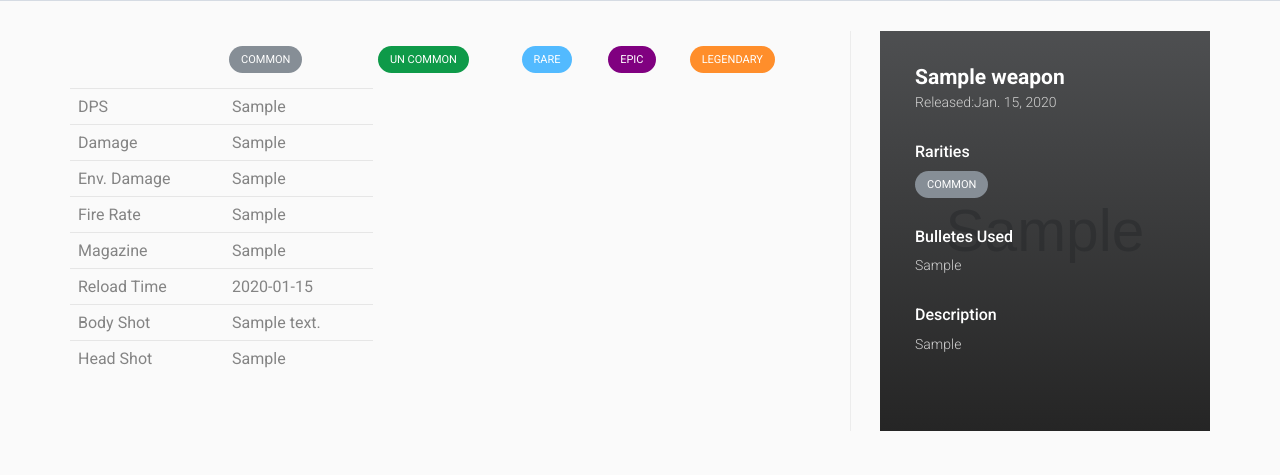
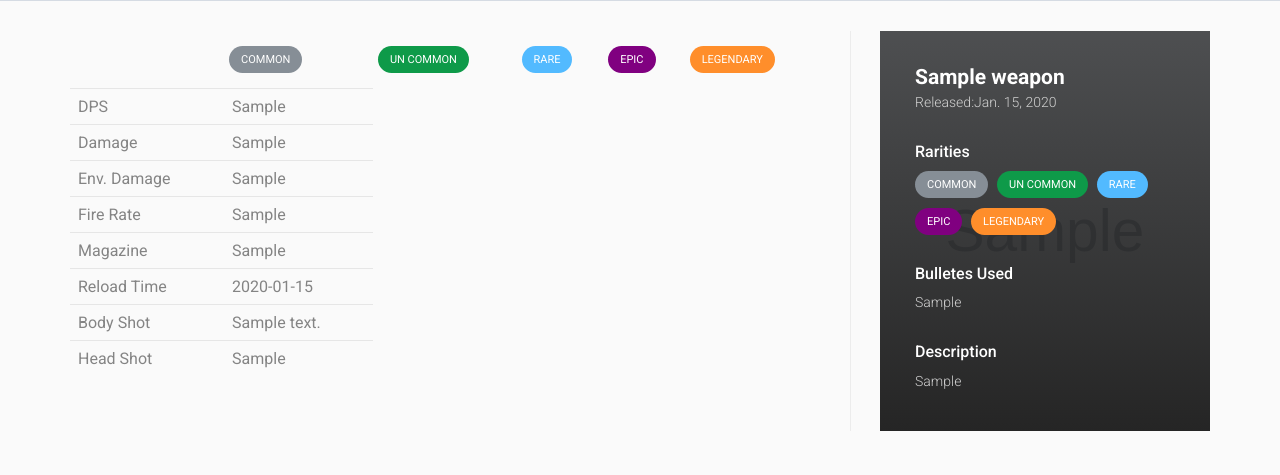
Before and after one commit to waleedramzan/fortnite, a Django app: page /fortnite/weapon_specifications/1/ in a window 1280 px wide. Shown: the part 411-886 px from the top of the page. Run offline with Django 3.2, Linux system fonts and the light colour scheme; tables that the repository leaves empty hold one stand-in row (values such as "Sample post"); grey boxes marked "Sample" are stand-in pictures; some libraries are stand-ins or nearby versions.

Commit message:
weapon_specifications fix

```diff
--- a/fortniteApp/models.py
+++ b/fortniteApp/models.py
@@ -23,8 +23,8 @@ class Cosmetics(models.Model):
     title = models.CharField(max_length=100)
     type = models.CharField(max_length=20,default='type')
     rarity = models.CharField(max_length=9, choices=RARITY_CHOICES, default='EPIC')
-    obtained = models.CharField(max_length=20,default='obtained')
-    decsription = models.CharField(max_length=500)
+    obtained = models.CharField(max_length=5000,default='obtained')
+    # decsription = models.CharField(max_length=500)
     image = models.ImageField(upload_to='cosmetics_images')
     created_at = models.DateTimeField(auto_now_add=True)
     updated_at = models.DateTimeField(auto_now=True)
@@ -135,8 +135,6 @@ class Media(models.Model):
     title = models.CharField(max_length=100)
     decsription = models.CharField(max_length=500)
     type = models.CharField(max_length=20, default='type')
-    # rarity = models.CharField(max_length=9, choices=RARITY_CHOICES, default='EPIC')
-    # obtained = models.CharField(max_length=20, default='obtained')
     image = models.ImageField(upload_to='media_images', null=True, blank=True)
     video = models.FileField(upload_to='media_videos', null=True, blank=True)
     created_at = models.DateTimeField(auto_now_add=True)
@@ -167,12 +165,8 @@ class MainPageBlog(models.Model):
 
 class MediaPageBanner(models.Model):
     title = models.CharField(max_length=200)
-    # type = models.CharField(max_length=20,default='type')
-    # rarity = models.CharField(max_length=9,choices=RARITY_CHOICES, default='grey')
-    # obtained = models.CharField(max_length=20,default='abc')
     image = models.ImageField(upload_to='media_banners')
     description = models.CharField(max_length=250)
-    # expiry_date = models.DateTimeField()
     created_at = models.DateTimeField(auto_now_add=True)
     updated_at = models.DateTimeField(auto_now=True)
 
--- a/fortniteApp/templates/weapon_specifications.html
+++ b/fortniteApp/templates/weapon_specifications.html
@@ -126,57 +126,87 @@
                   <h5>Rarities</h5>
                 <div class="rarity_custom_ul">
                     <ul class="">
-                    {% if weapon_details|length == 1 %}
+
                         <li>
-                            <a href="#"><span class="badge badge-secondary">Common</span></a>
-                        </li>
-                    {% elif weapon_details|length == 2 %}
-                        <li>
-                            <a href="#"><span class="badge badge-secondary">Common</span></a>
+                            <a href="#"><span class="badge badge-secondary" id="1">Common</span></a>
                         </li>
                         <li>
-                            <a href="#"><span class="badge badge-success">Un Common</span></a>
-                        </li>
-                    {% elif weapon_details|length == 3 %}
-                        <li>
-                            <a href="#"><span class="badge badge-secondary">Common</span></a>
+                            <a href="#"><span class="badge badge-success"id="2">Un Common</span></a>
                         </li>
                         <li>
-                            <a href="#"><span class="badge badge-success">Un Common</span></a>
+                            <a href="#"><span class="badge badge-info" id="3">Rare</span></a>
                         </li>
                         <li>
-                            <a href="#"><span class="badge badge-info">Rare</span></a>
-                        </li>
-                    {% elif weapon_details|length == 4 %}
-                        <li>
-                            <a href="#"><span class="badge badge-secondary">Common</span></a>
+                            <a href="#"><span class="badge badge-warning" style="margin-top: 10px; background-color: purple" id="4">Epic</span></a>
                         </li>
                         <li>
-                            <a href="#"><span class="badge badge-success">Un Common</span></a>
+                            <a href="#"><span class="badge badge-warning" id="5">Legendary</span></a>
                         </li>
-                        <li>
-                            <a href="#"><span class="badge badge-info">Rare</span></a>
-                        </li>
-                        <li>
-                            <a href="#"><span class="badge badge-warning"style="margin-top: 10px; background-color: purple">Epic</span></a>
-                        </li>
-                    {% elif weapon_details|length == 5 %}
-                        <li>
-                            <a href="#"><span class="badge badge-secondary">Common</span></a>
-                        </li>
-                        <li>
-                            <a href="#"><span class="badge badge-success">Un Common</span></a>
-                        </li>
-                        <li>
-                            <a href="#"><span class="badge badge-info">Rare</span></a>
-                        </li>
-                        <li>
-                            <a href="#"><span class="badge badge-warning" style="margin-top: 10px; background-color: purple">Epic</span></a>
-                        </li>
-                        <li>
-                            <a href="#"><span class="badge badge-warning">Legendary</span></a>
-                        </li>
-                    {% endif %}
+
+{#                    {% if new_object %}#}
+{#                        {% for something in new_object %}#}
+{##}
+{#                            {% if something.weapon_rarity_type == 1%}#}
+{##}
+{#                            {% endif %}#}
+{##}
+{##}
+{#                        {% endfor %}#}
+{##}
+{#                    {% endif %}#}
+
+
+{#                    {% if weapon_details|length == 1 %}#}
+{#                        <li>#}
+{#                            <a href="#"><span class="badge badge-secondary">Common</span></a>#}
+{#                        </li>#}
+{#                    {% elif weapon_details|length == 2 %}#}
+{#                        <li>#}
+{#                            <a href="#"><span class="badge badge-secondary">Common</span></a>#}
+{#                        </li>#}
+{#                        <li>#}
+{#                            <a href="#"><span class="badge badge-success">Un Common</span></a>#}
+{#                        </li>#}
+{#                    {% elif weapon_details|length == 3 %}#}
+{#                        <li>#}
+{#                            <a href="#"><span class="badge badge-secondary">Common</span></a>#}
+{#                        </li>#}
+{#                        <li>#}
+{#                            <a href="#"><span class="badge badge-success">Un Common</span></a>#}
+{#                        </li>#}
+{#                        <li>#}
+{#                            <a href="#"><span class="badge badge-info">Rare</span></a>#}
+{#                        </li>#}
+{#                    {% elif weapon_details|length == 4 %}#}
+{#                        <li>#}
+{#                            <a href="#"><span class="badge badge-secondary">Common</span></a>#}
+{#                        </li>#}
+{#                        <li>#}
+{#                            <a href="#"><span class="badge badge-success">Un Common</span></a>#}
+{#                        </li>#}
+{#                        <li>#}
+{#                            <a href="#"><span class="badge badge-info">Rare</span></a>#}
+{#                        </li>#}
+{#                        <li>#}
+{#                            <a href="#"><span class="badge badge-warning"style="margin-top: 10px; background-color: purple">Epic</span></a>#}
+{#                        </li>#}
+{#                    {% elif weapon_details|length == 5 %}#}
+{#                        <li>#}
+{#                            <a href="#"><span class="badge badge-secondary" id="1">Common</span></a>#}
+{#                        </li>#}
+{#                        <li>#}
+{#                            <a href="#"><span class="badge badge-success"id="2">Un Common</span></a>#}
+{#                        </li>#}
+{#                        <li>#}
+{#                            <a href="#"><span class="badge badge-info" id="3">Rare</span></a>#}
+{#                        </li>#}
+{#                        <li>#}
+{#                            <a href="#"><span class="badge badge-warning" style="margin-top: 10px; background-color: purple" id="4">Epic</span></a>#}
+{#                        </li>#}
+{#                        <li>#}
+{#                            <a href="#"><span class="badge badge-warning" id="5">Legendary</span></a>#}
+{#                        </li>#}
+{#                    {% endif %}#}
                 </ul>
                 </div>
                   <h5>Bulletes Used</h5>
@@ -198,6 +228,7 @@
       <div class="row">
         <div class="col-lg-8">
         <div id="disqus_thread"></div>
+        <script src="{% static 'plugins/jquery/jquery-3.2.1.min.js'%}"></script>
             <script>
                 (function() { // DON'T EDIT BELOW THIS LINE
                 var d = document, s = d.createElement('script');
@@ -206,6 +237,47 @@
                 (d.head || d.body).appendChild(s);
                 })();
             </script>
+            <script>
+                {% if new_object %}
+                    {% for something in new_object %}
+                        {% if something.weapon_rarity_type == 1 %}
+
+                            $('#1').hide();
+
+                        {% elif something.weapon_rarity_type == 2 %}
+
+                            $('#2').hide();
+
+                        {% elif something.weapon_rarity_type == 3 %}
+
+                            $('#3').hide();
+
+                        {% elif something.weapon_rarity_type == 4 %}
+
+                            $('#4').hide();
+
+                         {% elif something.weapon_rarity_type == 5 %}
+
+                            $('#5').hide();
+
+                        {% else %}
+                            $('#1').hide();
+                            $('#2').hide();
+                            $('#3').hide();
+                            $('#4').hide();
+                            $('#5').hide();
+
+                        {% endif %}
+                    {% endfor %}
+                {% else %}
+                        $('#1').show();
+                        $('#2').show();
+                        $('#3').show();
+                        $('#4').show();
+                        $('#5').show();
+                {% endif %}
+            </script>
+
         </div>
       </div>
     </div>
--- a/fortniteApp/views.py
+++ b/fortniteApp/views.py
@@ -123,9 +123,10 @@ class WeaponSpecificationsView(TemplateView):
     def get(self, request, *args, **kwargs):
         selected_weapon = self.kwargs['weapon_id']
         weapon_specs_object = WeaponSpecifications.objects.filter(weapon_id=selected_weapon).order_by('weapon_rarity_type')
+        weapon_specs_new_object = WeaponSpecifications.objects.filter(weapon_id=selected_weapon,dps="N/A",damage="N/A",env_damage="N/A",fire_rate="N/A",magazine="N/A",reload_time="N/A",body_shoot="N/A",head_shoot="N/A")
         weapon_object = Weapons.objects.get(id=selected_weapon)
         weapon_specification_banner = WeaponsSpecificationsBanner.objects.get()
-        args = {'weapon_details': weapon_specs_object , 'weapon':weapon_object, 'specs_banner':weapon_specification_banner}
+        args = {'weapon_details': weapon_specs_object , 'weapon':weapon_object, 'specs_banner':weapon_specification_banner, 'new_object': weapon_specs_new_object}
         return render(request, self.template_name, args)
 
 
```
